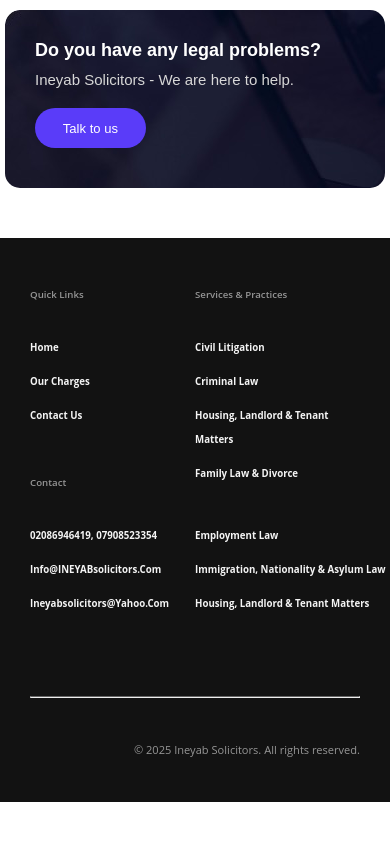
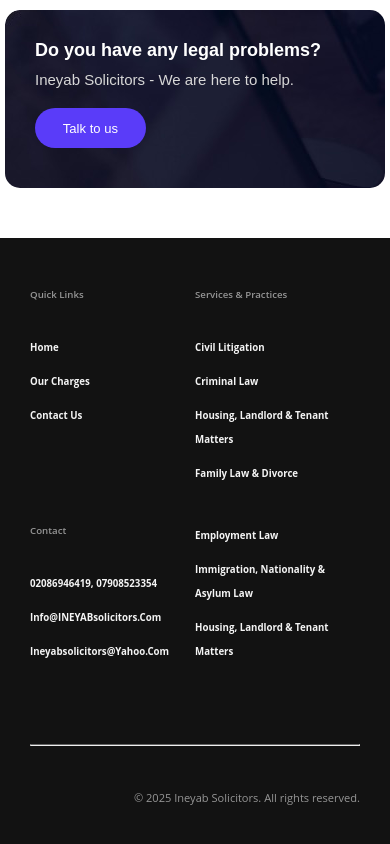
Before and after one commit to Fritz000/ineyab-solicitors, a React (Vite) app: page / in a window 390 px wide. Shown: the part 6402-7246 px from the top of the page. Before the commit the page ends 7204 px from the top, so only its background shows below. Built offline with nearby package versions, Linux system fonts and the light colour scheme.

Commit message:
new changes

```diff
--- a/src/pages/Services.css
+++ b/src/pages/Services.css
@@ -1792,7 +1792,7 @@ textarea {
     line-height: 24px;
     display: block;
     transition: all 0.3s ease;
-    white-space: break-word;
+    white-space: normal;
     overflow: hidden;
     word-wrap: break-word;
     font-family: 'Open Sans', sans-serif;
```
